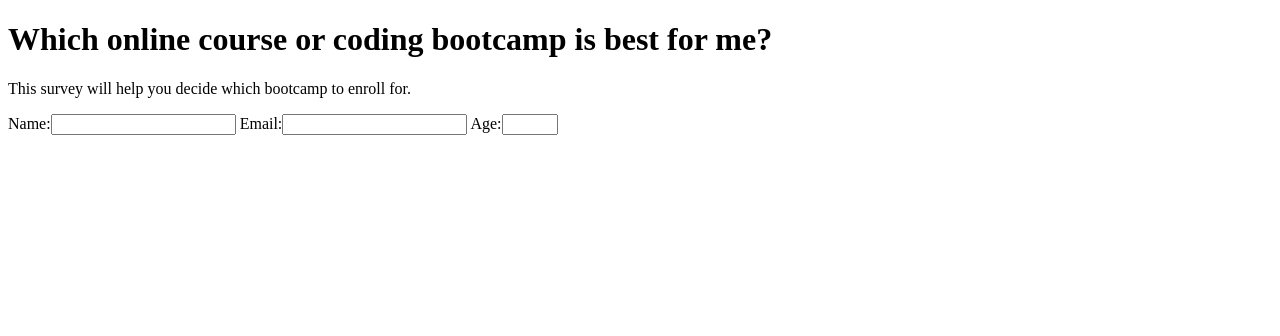
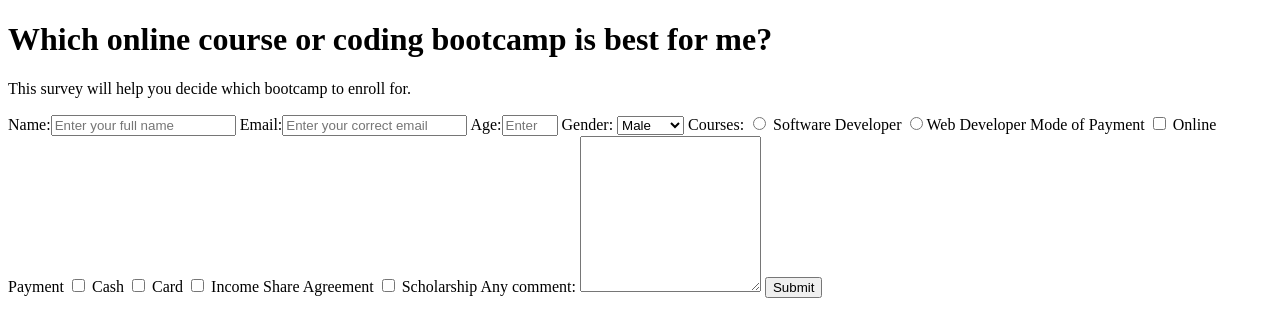
Before and after one commit to tshwarelomalepe/survey_form2, a plain HTML site: page index.html in a window 1280 px wide. Drawn offline with Linux system fonts and the light colour scheme.

Commit message:
added more features

```diff
--- a/index.html
+++ b/index.html
@@ -11,10 +11,33 @@
     <h1 id="title">Which online course or coding bootcamp is best for me?</h1>
     <p id="description">This survey will help you decide which bootcamp to enroll for.</p>
 
-    <form id="survey-form">
-      <label>Name:<input id="name" type="text" required></label>
-      <label>Email:<input id="email" type="email" required></label>
-      <label>Age:<input min="16" max="35" id="number" type="number" ></label>
+    <form id="survey-form" autocomplete="off">
+      <label id="name-label">Name:<input id="name" type="text" placeholder="Enter your full name" required></label>
+      <label id="email-label">Email:<input id="email" type="email" required placeholder="Enter your correct email"></label>
+      <label id="number-label">Age:<input min="16" max="35" id="number" type="number" placeholder="Enter your age"></label>
+      <label>Gender:
+        <select id="dropdown">
+          <option name="gender">Male</option>
+          <option name="gender">Female</option>
+          <option name="gender">Others</option>
+        </select>
+      </label>
+      <label>Courses:
+        <label><input type="radio" name="course" value="Software Developer"> Software Developer</label>
+        <label><input type="radio" name="course" value="Web Developer">Web Developer</label>
+      </label>
+
+      <label>Mode of Payment</label>
+      <label><input type="checkbox" value="online" name="payment"> Online Payment</label>
+      <label><input type="checkbox" value="cash" name="payment"> Cash</label>
+      <label><input type="checkbox" value="card" name="payment"> Card</label>
+      <label><input type="checkbox" value="isa" name="payment"> Income Share Agreement</label>
+      <label><input type="checkbox" value="scholarship" name="payment"> Scholarship</label>
+
+      <label for="comment-text">Any comment: </label>
+      <textarea id="comment-text" rows="10" cols="20"></textarea>
+
+      <button type="submit" id="submit">Submit</button>
     </form>
 
     <script src="https://cdn.freecodecamp.org/testable-projects-fcc/v1/bundle.js"></script>
```
